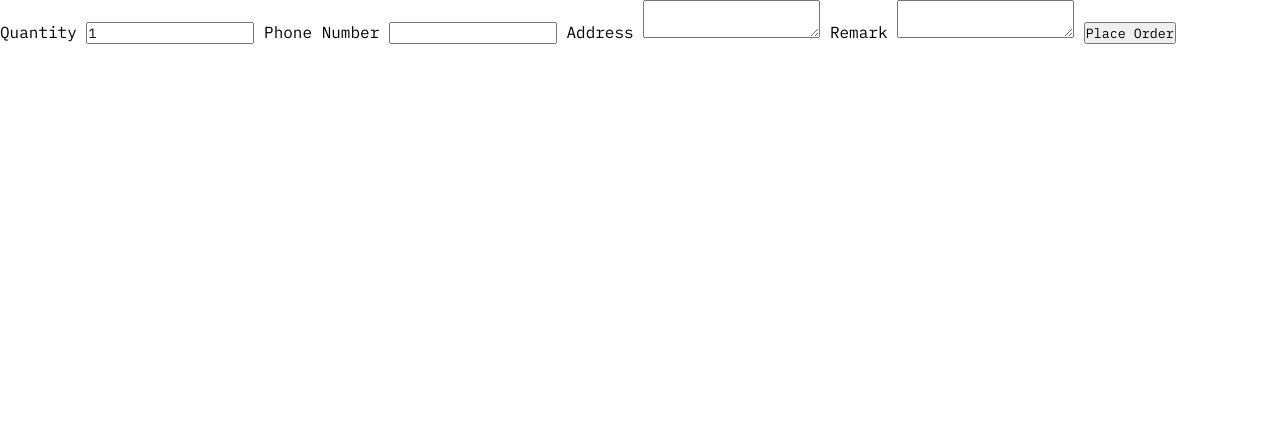
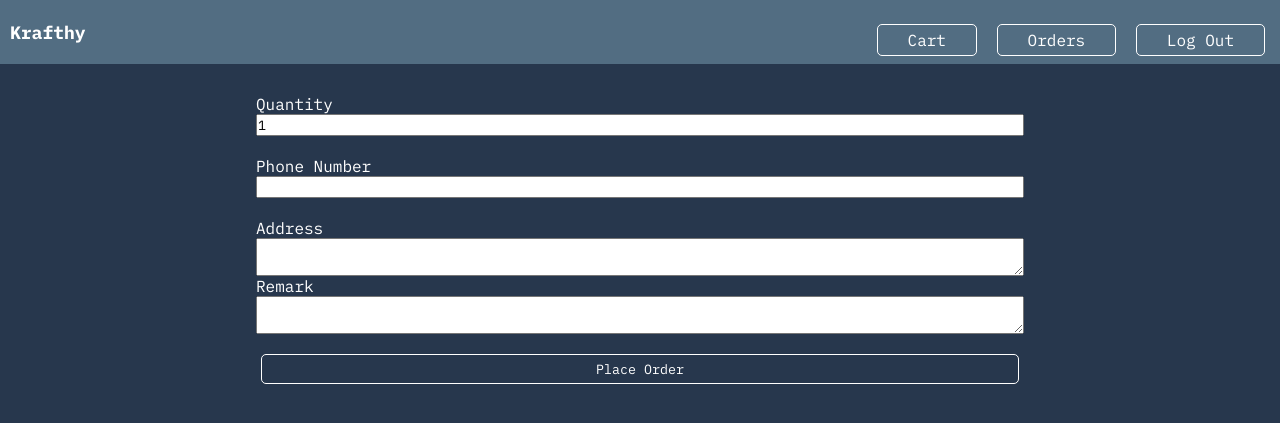
Before and after one commit to Kybton/209-backend, a Flask app: page /user/items/place_order in a window 1280 px wide. Shown: the top 423 px of the page. Run offline with Flask 3, Linux system fonts and the light colour scheme.

Commit message:
Before finalization.

```diff
--- a/web/static/css/admin-item-edit.css
+++ b/web/static/css/admin-item-edit.css
@@ -33,18 +33,17 @@ body {
 }
 
 .edit-div {
-    width: 500px;
     height: 500px;
     display: flex;
     justify-content: center;
-    background-color: grey;
     align-items: center;
+    color: white;
 }
 
 .edit-form {
     display: flex;
     flex-direction: column;
-    width: 400px;
+    width: 600px;
     align-items: center;
 }
 
--- a/web/static/css/admin-item-style.css
+++ b/web/static/css/admin-item-style.css
@@ -1,6 +1,18 @@
 body {
     min-height: 100vh;
     background-color: rgb(39, 55, 77);
+}
+
+a {
+    color: white;
+}
+
+a:link {
+    text-decoration: none;
+}
+
+a:visited {
+    text-decoration: none;
 }
 
 .main-container {
--- /dev/null
+++ b/web/static/css/user-place-order.css
@@ -0,0 +1,25 @@
+.form-div {
+    height: 100%;
+    width: 60%;
+}
+
+.form-div form {
+    color: White;
+    display: flex;
+    flex-direction: column;
+}
+
+.form-div input {
+    margin-bottom: 20px;
+}
+
+.button {
+    color: white;
+    margin-top: 20px;
+}
+
+
+.button:hover {
+    color: black;
+    background-color: aliceblue;
+}
--- a/web/templates/admin/item-add-new.html
+++ b/web/templates/admin/item-add-new.html
@@ -13,7 +13,7 @@
                 </svg>
                 Back
             </a>
-            Edit Item
+            Add New Item
         </div>
 
         <div class="edit-div">
--- a/web/templates/admin/order.html
+++ b/web/templates/admin/order.html
@@ -15,6 +15,7 @@
                     Back
                 </a>
                 View and Edit Orders
+                <div></div>
             </div>
             <table class="user-table">
                 <tr>
@@ -45,6 +46,7 @@
                     <td>{{ order["status"] }}</td>
 
                     <td>
+                        {% if order["status"] != "complete" %}
                             <form action="http://localhost:5000/admin/orders/status", method="POST">
                                 <input name="order-id" value="{{ order["id"] }}" hidden>
                                 <select id="order-status" name="order-status">
@@ -64,9 +66,6 @@
                                     <option value="processing" selected>Processing</option>
                                     <option value="complete">Completed</option>
 
-                            {% elif order["status"] == "completed" %}
-                                <option value="complete">Completed</option>
-
                                 {% elif order["status"] == "rejected" %}
                                     <option value="rejected">Rejected</option>
 
@@ -74,6 +73,7 @@
                                 </select>
                                 <button type="submit" class="button">Save</button>
                             </form>
+                        {% endif %}
                     </td>
 
                 </tr>
--- a/web/templates/user/order.html
+++ b/web/templates/user/order.html
@@ -52,7 +52,7 @@
 
                     <td>
                         {% if order["status"] == "pending" %}
-                        <a href="http://localhost:5000/user/orders/cancel?order_id={{ order["id"] }}" class="button">Cancel</a>
+                        <a href="http://localhost:5000/user/orders/cancel?order_id={{ order["id"] }}&user_id={{ user_id }}" class="button">Cancel</a>
                         {% endif %}
                     </td>
 
--- a/web/templates/user/place_order.html
+++ b/web/templates/user/place_order.html
@@ -3,9 +3,25 @@
     <head>
         <title>Krafthy</title>
         <link rel="stylesheet" href="{{ url_for("static", filename="css/root.css") }}">
+        <link rel="stylesheet" href="{{ url_for("static", filename="css/user-item-style.css") }}">
+        <link rel="stylesheet" href="{{ url_for("static", filename="css/admin-item-style.css") }}">
+        <link rel="stylesheet" href="{{ url_for("static", filename="css/user-order.css") }}">
+        <link rel="stylesheet" href="{{ url_for("static", filename="css/user-place-order.css") }}">
     </head>
     <body>
         <div class="main-container">
+            <div class="search-box">
+                <div>
+                    <a class="brand" href="http://localhost:5000/user/{{ user_id }}/items">Krafthy</a>
+                </div>
+
+                <div>
+                    <a href="http://localhost:5000/user/cart?user_id={{ user_id }}" class="button">Cart</a>
+                    <a href="http://localhost:5000/user/orders?user_id={{ user_id }}" class="button">Orders</a>
+                    <a href="http://localhost:5000/user/login" class="button">Log Out</a>
+                </div>
+            </div>
+
             <div class="form-div">
                 <form action="http://localhost:5000/user/items/final_place_order?user_id={{ user_id }}&item_id={{ item_id }}" method="POST">
                     <input name="item_id" value="{{item_id}}" hidden>
@@ -17,7 +33,7 @@
                     <textarea name="address" required></textarea>
                     <label>Remark</label>
                     <textarea name="remark"></textarea>
-                    <button type="submit">Place Order</button>
+                    <button type="submit" class="button">Place Order</button>
                 </form>
             </div>
         </div>
```
Also changed, not shown: web/templates/admin/item-index.html (+6 -1 lines), web_routes/user/OrderRouter.py (+6 -1 lines). Lines whose indentation alone changed are shown as unchanged.
